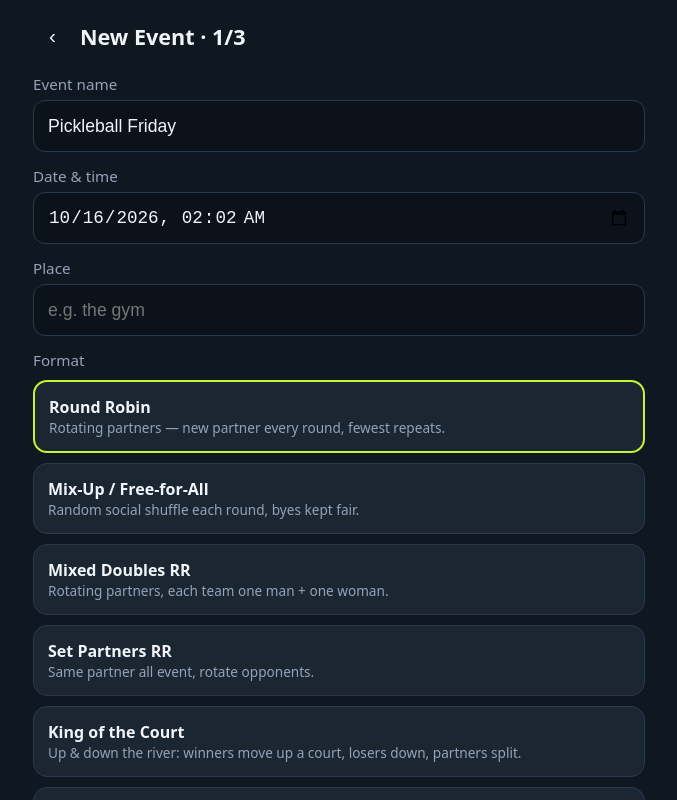
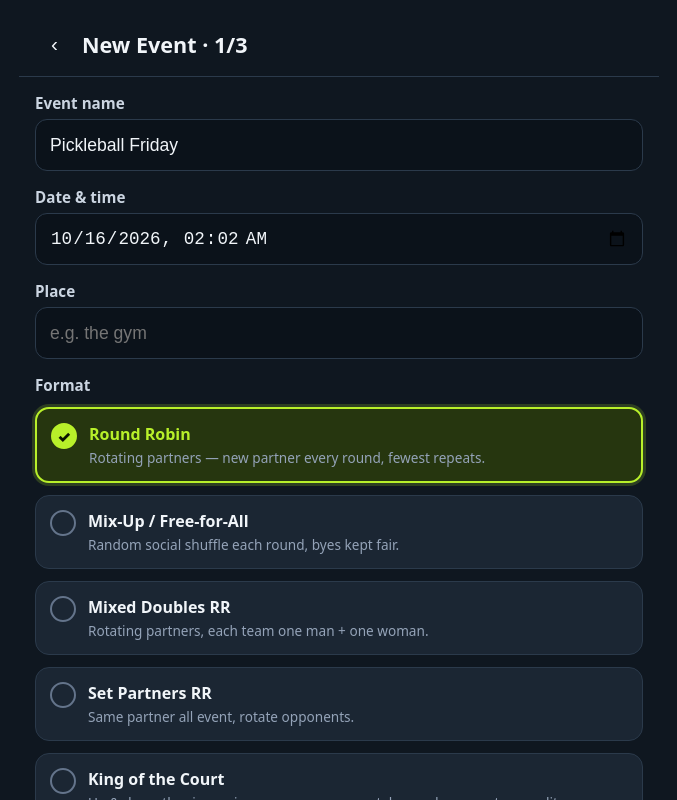
Before and after one commit to michaeldnbaker-ops/pickleball, a React (Vite) app: page / in a window 1280 px wide. Both pictures are taken after typing "Sample" into the empty fields and a click on the button "+ New Event". Shown: the top 800 px of the page, without its empty margins (301-978 px from the left). Built offline with nearby package versions, Linux system fonts and the light colour scheme.

Commit message:
Polish: contrast, score inputs, format highlight, labels, unscored-court warning, full-width native feel

```diff
--- a/src/App.tsx
+++ b/src/App.tsx
@@ -1,5 +1,5 @@
 import { useEffect, useRef, useState, useCallback } from 'react';
-import { EventT, Format, Player, Match, nextRound, nextPlayoffRound, standings, teamStandings, canRegenerate, toCSV, scored } from './engine/engine';
+import { EventT, Format, Player, Match, nextRound, nextPlayoffRound, standings, teamStandings, canRegenerate, toCSV, scored, unscoredCourts } from './engine/engine';
 import * as S from './store';
 
 const FORMATS: { id: Format; name: string; desc: string }[] = [
@@ -38,8 +38,8 @@ function Home() {
   return <div className="page">
     <Header title="🏓 Dink Day" />
     <button className="big primary" onClick={() => go('new')}>+ New Event</button>
-    <div className="card"><label>Join with event code</label>
-      <div className="row"><input value={code} onChange={e => setCode(e.target.value.toUpperCase())} placeholder="e.g. K7Q2MD" maxLength={8} /><button className="primary" disabled={code.length < 4} onClick={() => go('e/' + code)}>Join</button></div></div>
+    <div className="card"><label htmlFor="join-code">Join with event code</label>
+      <div className="row"><input id="join-code" value={code} onChange={e => setCode(e.target.value.toUpperCase())} placeholder="e.g. K7Q2MD" maxLength={8} /><button className="primary" disabled={code.length < 4} onClick={() => go('e/' + code)}>Join</button></div></div>
     <button className="big" onClick={() => go('roster')}>👥 Player Roster ({S.getRoster().length})</button>
     {evs.length > 0 && <h2>Recent events</h2>}
     {evs.map(e => <div key={e.code} className="card tap" onClick={() => go('e/' + e.code)}><b>{e.name}</b><div className="muted">{e.date ? new Date(e.date).toLocaleString([], { dateStyle: 'medium', timeStyle: 'short' }) : ''} · code {e.code}</div></div>)}
@@ -50,10 +50,11 @@ function Home() {
 function PlayerForm({ onAdd, label = 'Add' }: { onAdd: (p: Player) => void; label?: string }) {
   const [name, setName] = useState(''); const [dupr, setDupr] = useState(''); const [g, setG] = useState<'' | 'M' | 'F'>('');
   const submit = () => { if (!name.trim()) return; onAdd({ id: S.uid(), name: name.trim(), dupr: dupr ? Number(dupr) : undefined, gender: g || undefined }); setName(''); setDupr(''); setG(''); };
-  return <div className="card"><div className="row">
-    <input placeholder="Name" value={name} onChange={e => setName(e.target.value)} onKeyDown={e => e.key === 'Enter' && submit()} />
-    <input className="narrow" placeholder="DUPR" inputMode="decimal" value={dupr} onChange={e => setDupr(e.target.value.replace(/[^0-9.]/g, ''))} />
-    <select className="narrow" value={g} onChange={e => setG(e.target.value as '')}><option value="">–</option><option value="M">M</option><option value="F">F</option></select>
+  const idp = useRef(S.uid()).current;
+  return <div className="card"><div className="row labels"><label htmlFor={idp + '-n'}>Player name</label><label htmlFor={idp + '-d'} className="narrow">DUPR</label><label htmlFor={idp + '-g'} className="narrow">M/F</label></div><div className="row">
+    <input id={idp + '-n'} placeholder="Name" value={name} onChange={e => setName(e.target.value)} onKeyDown={e => e.key === 'Enter' && submit()} />
+    <input id={idp + '-d'} className="narrow" placeholder="DUPR" inputMode="decimal" value={dupr} onChange={e => setDupr(e.target.value.replace(/[^0-9.]/g, ''))} />
+    <select id={idp + '-g'} className="narrow" value={g} onChange={e => setG(e.target.value as '')}><option value="">–</option><option value="M">M</option><option value="F">F</option></select>
   </div><button className="primary full" onClick={submit}>{label}</button></div>;
 }
 
@@ -103,11 +104,11 @@ function NewEvent() {
   const maxCourts = Math.max(1, Math.floor(players.length / 4));
   return <div className="page"><Header title={`New Event · ${step}/3`} back="" />
     {step === 1 && <>
-      <label>Event name</label><input value={name} onChange={e => setName(e.target.value)} />
-      <label>Date & time</label><input type="datetime-local" value={date} onChange={e => setDate(e.target.value)} />
-      <label>Place</label><input value={place} placeholder="e.g. the gym" onChange={e => setPlace(e.target.value)} />
-      <label>Format</label>
-      {FORMATS.map(f => <div key={f.id} className={'card tap ' + (format === f.id ? 'sel' : '')} onClick={() => setFormat(f.id)}><b>{f.name}</b><div className="muted small">{f.desc}</div></div>)}
+      <label htmlFor="ev-name">Event name</label><input id="ev-name" value={name} onChange={e => setName(e.target.value)} />
+      <label htmlFor="ev-date">Date & time</label><input id="ev-date" type="datetime-local" value={date} onChange={e => setDate(e.target.value)} />
+      <label htmlFor="ev-place">Place</label><input id="ev-place" value={place} placeholder="e.g. the gym" onChange={e => setPlace(e.target.value)} />
+      <label id="fmt-label">Format</label>
+      <div role="radiogroup" aria-labelledby="fmt-label">{FORMATS.map(f => <button type="button" role="radio" aria-checked={format === f.id} key={f.id} className={'card tap fmt ' + (format === f.id ? 'sel' : '')} onClick={() => setFormat(f.id)}><span className="radio" aria-hidden="true">{format === f.id ? '✓' : ''}</span><span className="fmtText"><b>{f.name}</b><span className="muted small">{f.desc}</span></span></button>)}</div>
       <button className="big primary" onClick={() => setStep(2)}>Next: Players ›</button></>}
     {step === 2 && <>
       <PlayerForm onAdd={p => { S.addToRoster(p); setPlayers([...players, p]); }} label="Add new player" />
@@ -176,6 +177,8 @@ function Courts({ ev, act, nm }: { ev: EventT; act: Act; nm: (id: string) => str
   const done = r.matches.every(scored);
   const isPO = !!r.playoff;
   const advance = () => act(e => { if (isPO || e.rounds.filter(x => !x.playoff).length >= e.totalRounds) { const p = nextPlayoffRound(e); if (p) e.rounds.push(p); else e.finished = true; } else e.rounds.push(nextRound(e)); });
+  const [ask, setAsk] = useState(false);
+  const missing = unscoredCourts(r);
   const champion = ev.finished && isPO && r.matches.length === 1 && scored(r.matches[0]) ? (r.matches[0].sa! > r.matches[0].sb! ? r.matches[0].a : r.matches[0].b) : null;
   if (!r) return null;
   return <div>
@@ -184,8 +187,13 @@ function Courts({ ev, act, nm }: { ev: EventT; act: Act; nm: (id: string) => str
     {ev.finished && !champion && <div className="card champ">🏁 Event finished — see Standings</div>}
     {r.matches.map((m, i) => <MatchCard key={idx + '-' + i} m={m} nm={nm} onScore={(a, b) => act(e => { const mm = e.rounds[idx].matches[i]; mm.sa = a; mm.sb = b; })} />)}
     {r.byes.length > 0 && <div className="card bye">Sitting out: <b>{r.byes.map(nm).join(', ')}</b></div>}
-    {!ev.finished && <button className={'big ' + (done ? 'primary' : '')} onClick={() => (done || confirm('Some courts have no score yet. Advance anyway?')) && advance()}>
+    {!ev.finished && <button className={'big ' + (done ? 'primary' : '')} onClick={() => missing.length ? setAsk(true) : advance()}>
       {isPO ? (r.matches.length === 1 ? 'Finish event' : 'Next playoff round ›') : regular >= ev.totalRounds ? 'Start playoffs / finish ›' : `Next: Round ${regular + 1} ›`}</button>}
+    {ask && <div className="sheetBg" onClick={() => setAsk(false)}><div className="sheet" role="alertdialog" aria-modal="true" aria-labelledby="unsc-t" onClick={e => e.stopPropagation()}>
+      <h2 id="unsc-t">⚠️ {missing.length === 1 ? '1 court has' : missing.length + ' courts have'} no score</h2>
+      <p>Court {missing.join(', ')} {missing.length === 1 ? "hasn't" : "haven't"} been scored. If you continue, {missing.length === 1 ? 'that game' : 'those games'} won't count in the standings.</p>
+      <button className="big primary" onClick={() => setAsk(false)}>Go back and enter scores</button>
+      <button className="big danger" onClick={() => { setAsk(false); advance(); }}>Continue anyway</button></div></div>}
     {!ev.finished && !isPO && regular >= ev.totalRounds && <button className="big" onClick={() => act(e => { e.finished = true; })}>Finish without playoffs</button>}
   </div>;
 }
@@ -206,7 +214,7 @@ function MatchCard({ m, nm, onScore, me }: { m: Match; nm: (id: string) => strin
   </div>;
 }
 function ScoreBox({ v, set }: { v: number | ''; set: (n: number | '') => void }) {
-  return <div className="scorebox"><button onClick={() => set(Math.max(0, (v || 0) - 1))}>−</button><input inputMode="numeric" value={v} onChange={e => set(e.target.value === '' ? '' : Math.min(99, Number(e.target.value.replace(/\D/g, ''))))} /><button onClick={() => set((v || 0) + 1)}>+</button></div>;
+  return <div className="scorebox"><button aria-label="minus" onClick={() => set(Math.max(0, (v || 0) - 1))}>−</button><input type="text" inputMode="numeric" pattern="[0-9]*" aria-label="Score" placeholder="0" onFocus={e => e.target.select()} value={v} onChange={e => set(e.target.value === '' ? '' : Math.min(99, Number(e.target.value.replace(/\D/g, ''))))} /><button aria-label="plus" onClick={() => set(Math.min(99, (v || 0) + 1))}>+</button></div>;
 }
 
 function Me({ ev, code, nm, act }: { ev: EventT; code: string; nm: (id: string) => string; act: Act }) {
--- a/src/engine/engine.ts
+++ b/src/engine/engine.ts
@@ -205,6 +205,8 @@ export function nextPlayoffRound(ev: EventT): Round | null {
 }
 
 /** Regenerate the latest round if no scores have been entered (after roster/court change). */
+/** Courts in a round that have no valid (non-tied) score yet. */
+export function unscoredCourts(r: Round | undefined): number[] { return r ? r.matches.filter(m => !scored(m)).map(m => m.court) : []; }
 export function canRegenerate(ev: EventT) { const r = ev.rounds[ev.rounds.length - 1]; return !!r && !r.playoff && !r.matches.some(m => m.sa != null || m.sb != null); }
 
 export function toCSV(ev: EventT) {
--- a/src/index.css
+++ b/src/index.css
@@ -25,3 +25,32 @@ table{width:100%;border-collapse:collapse;font-size:.95rem}th,td{padding:9px 4px
 .tabs button{flex:1;border:none;border-radius:0;background:none;font-size:.8rem;min-height:64px;padding:4px 2px;color:var(--mut)}.tabs button.on{color:var(--pri);font-weight:700}
 .status{font-size:.78rem;color:var(--mut);margin:-4px 0 6px}.status.off{color:#fbbf24}
 details{margin:8px 0}summary{font-size:1.1rem;font-weight:700;padding:12px 0;cursor:pointer}
+/* ---- polish pass ---- */
+:root{--pri:#b8f02a;--priFg:#0b1400;--sp:12px}
+html,body{background:var(--bg);overscroll-behavior-y:contain}
+.page{max-width:none;width:100%;padding:calc(env(safe-area-inset-top) + var(--sp)) 16px 40px}
+@media(min-width:700px){.page{max-width:640px}}
+.withtabs{padding-bottom:calc(88px + env(safe-area-inset-bottom))}
+header{position:sticky;top:0;z-index:5;background:var(--bg);margin:0 -16px 8px;padding:8px 16px;border-bottom:1px solid var(--line)}
+label{color:#cbd5e1;font-weight:600;margin:16px 0 6px}
+.row.labels label{margin:0 0 4px;font-size:.8rem}
+.card{margin:var(--sp) 0}
+button.primary{background:var(--pri);color:var(--priFg);border:none;font-weight:800;box-shadow:0 2px 0 #6f9a0f}
+button.primary:active{transform:translateY(1px);box-shadow:none}
+button:disabled,button.primary:disabled{opacity:1;background:#334155;color:#cbd5e1;box-shadow:none;border:1px dashed #64748b}
+button.fmt{display:flex;gap:12px;align-items:flex-start;width:100%;text-align:left;font:inherit;color:var(--fg);min-height:0}
+.fmt .fmtText{display:flex;flex-direction:column;gap:3px}
+.fmt .radio{flex:none;width:26px;height:26px;border-radius:50%;border:2px solid #64748b;display:grid;place-items:center;font-weight:900;font-size:.95rem;color:var(--priFg)}
+.card.fmt.sel{border:2px solid var(--pri);background:#26360f;box-shadow:0 0 0 3px rgba(184,240,42,.18)}
+.fmt.sel .radio{background:var(--pri);border-color:var(--pri)}
+.fmt.sel b{color:var(--pri)}
+.scorebox{border:2px solid #94a3b8;background:#f8fafc}
+.scorebox button{background:#e2e8f0;color:#0f1720;font-weight:800}
+.scorebox input{background:#fff;color:#0f1720;border-left:1px solid #cbd5e1;border-right:1px solid #cbd5e1}
+.scorebox input:focus{outline:3px solid var(--pri);outline-offset:-3px}
+.entry{flex-wrap:wrap}.entry>button{min-width:90px}
+.tabs{z-index:10;background:rgba(11,18,26,.97);backdrop-filter:blur(8px)}
+.tabs button.on{background:rgba(184,240,42,.12);box-shadow:inset 0 3px 0 var(--pri)}
+.sheetBg{position:fixed;inset:0;z-index:20;background:rgba(0,0,0,.6);display:flex;align-items:flex-end}
+.sheet{width:100%;background:var(--card);border-radius:18px 18px 0 0;padding:16px 16px calc(16px + env(safe-area-inset-bottom));border-top:2px solid #fbbf24}
+.sheet h2{margin-top:0;color:#fbbf24}
```
Also changed, not shown: 2 other files (tests, documents, lock files or other folders).
